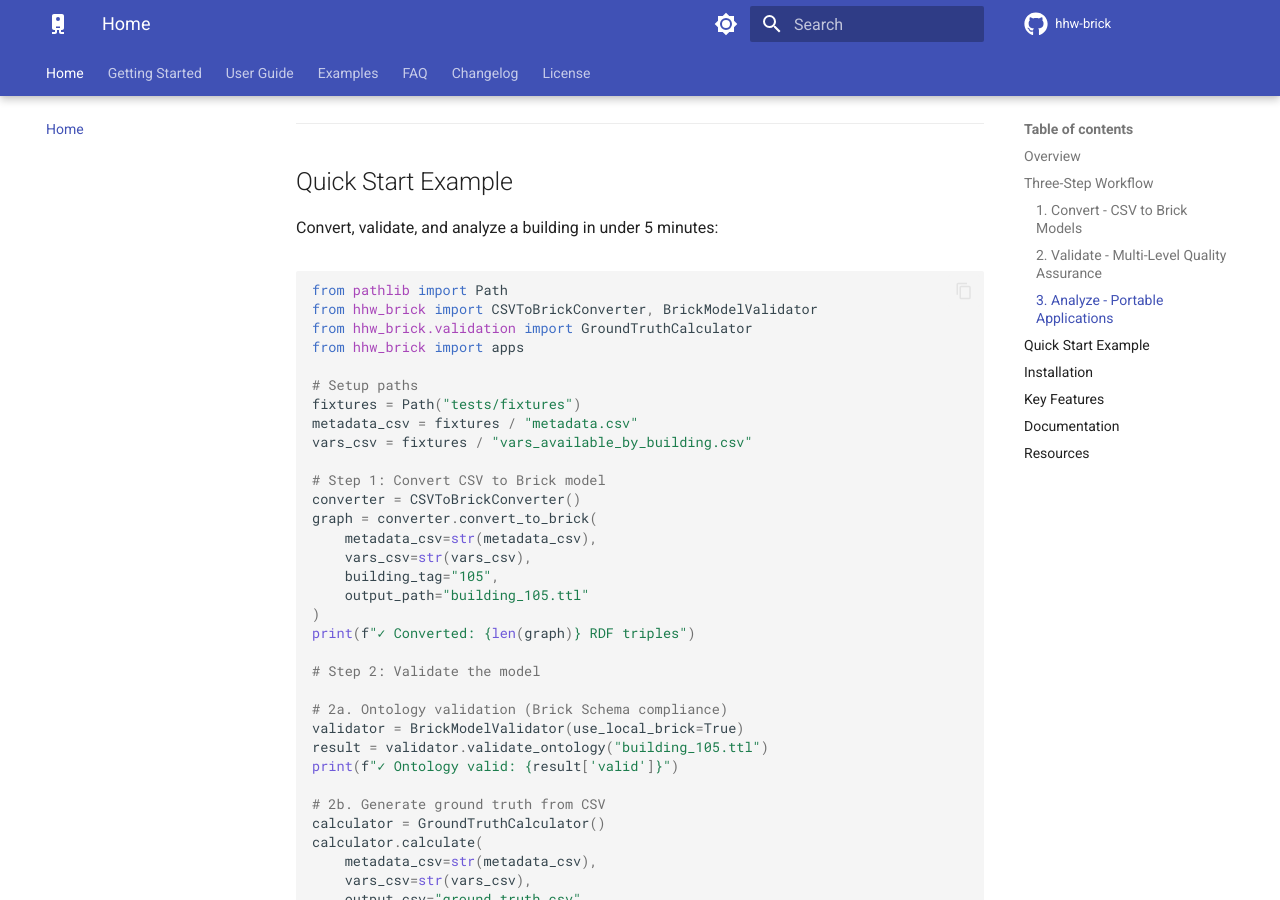
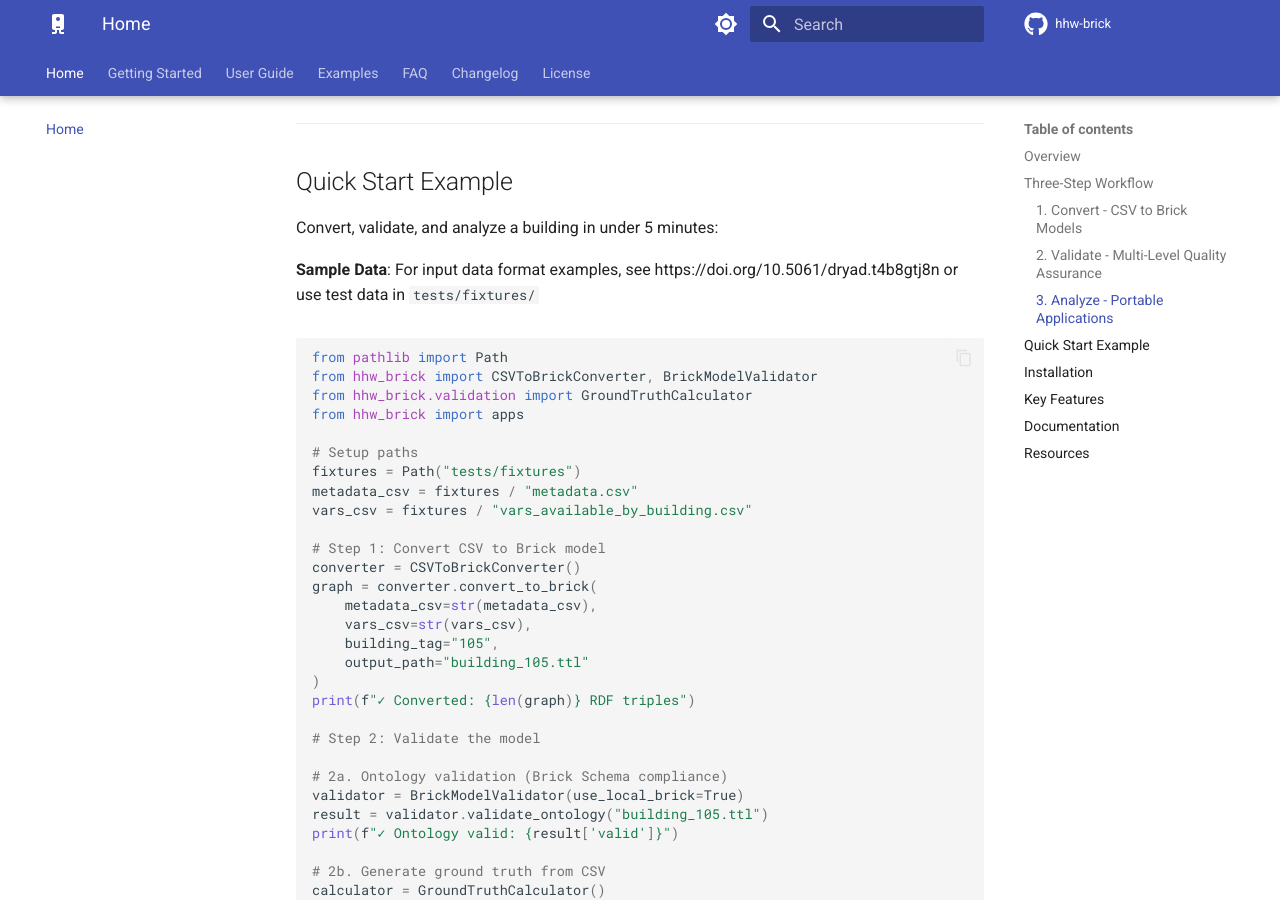
Before and after one commit to CenterForTheBuiltEnvironment/HHW_brick, an MkDocs documentation site: the page built from docs/index.md, in a window 1280 px wide and 900 px high, scrolled down 1651 px. Built offline with MkDocs 1.6.1 and Material for MkDocs 9.7.7, drawn with Linux system fonts in a browser that asks for light colours; comment, search, counter and statistics services are not loaded; the version menu is left out.

Commit message:
Fix dataset description - use neutral accurate language

````diff
--- a/docs/index.md
+++ b/docs/index.md
@@ -59,6 +59,8 @@ Run pre-built analytics applications or deploy custom applications that automati
 ## Quick Start Example
 
 Convert, validate, and analyze a building in under 5 minutes:
+
+**Sample Data**: For input data format examples, see https://doi.org/10.5061/dryad.t4b8gtj8n or use test data in `tests/fixtures/`
 
 ```python
 from pathlib import Path
````
